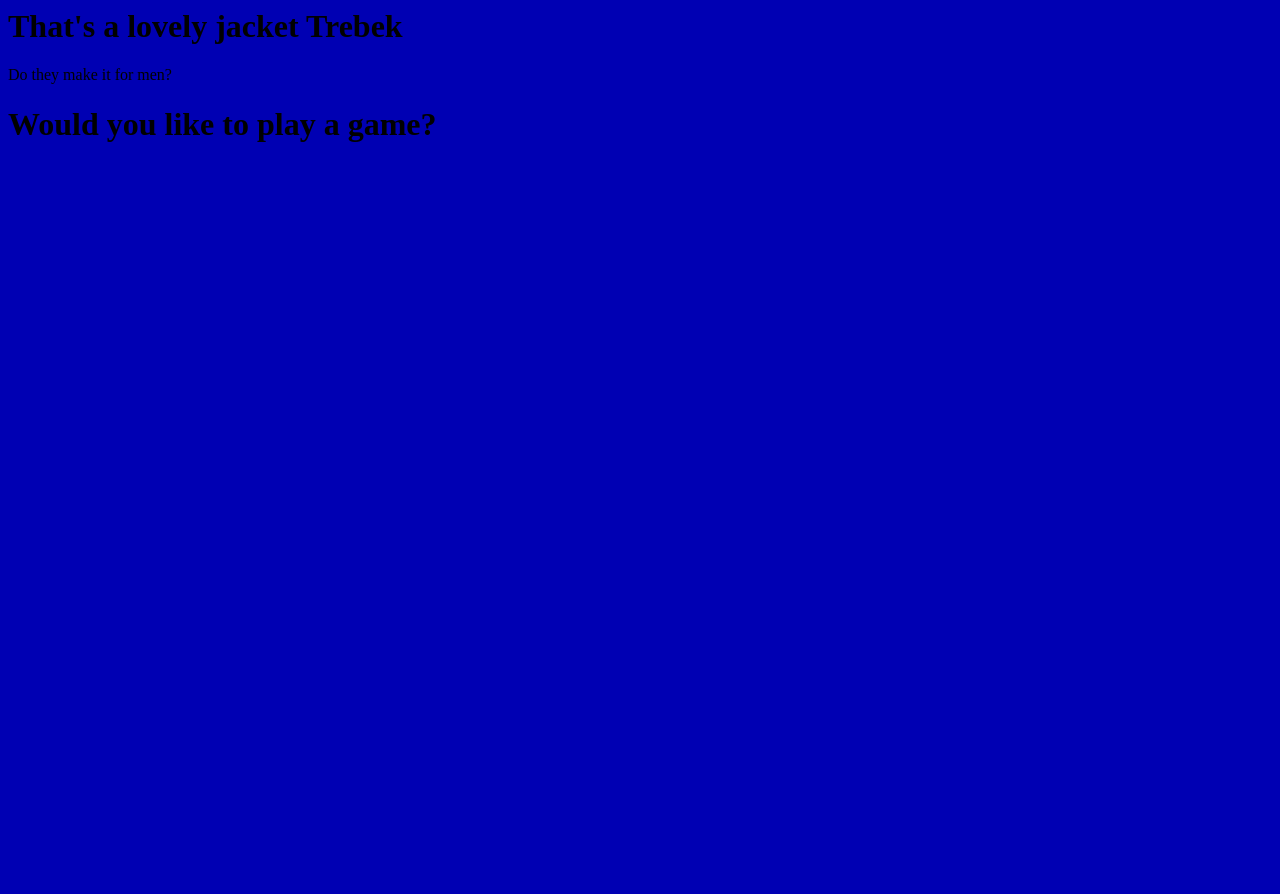
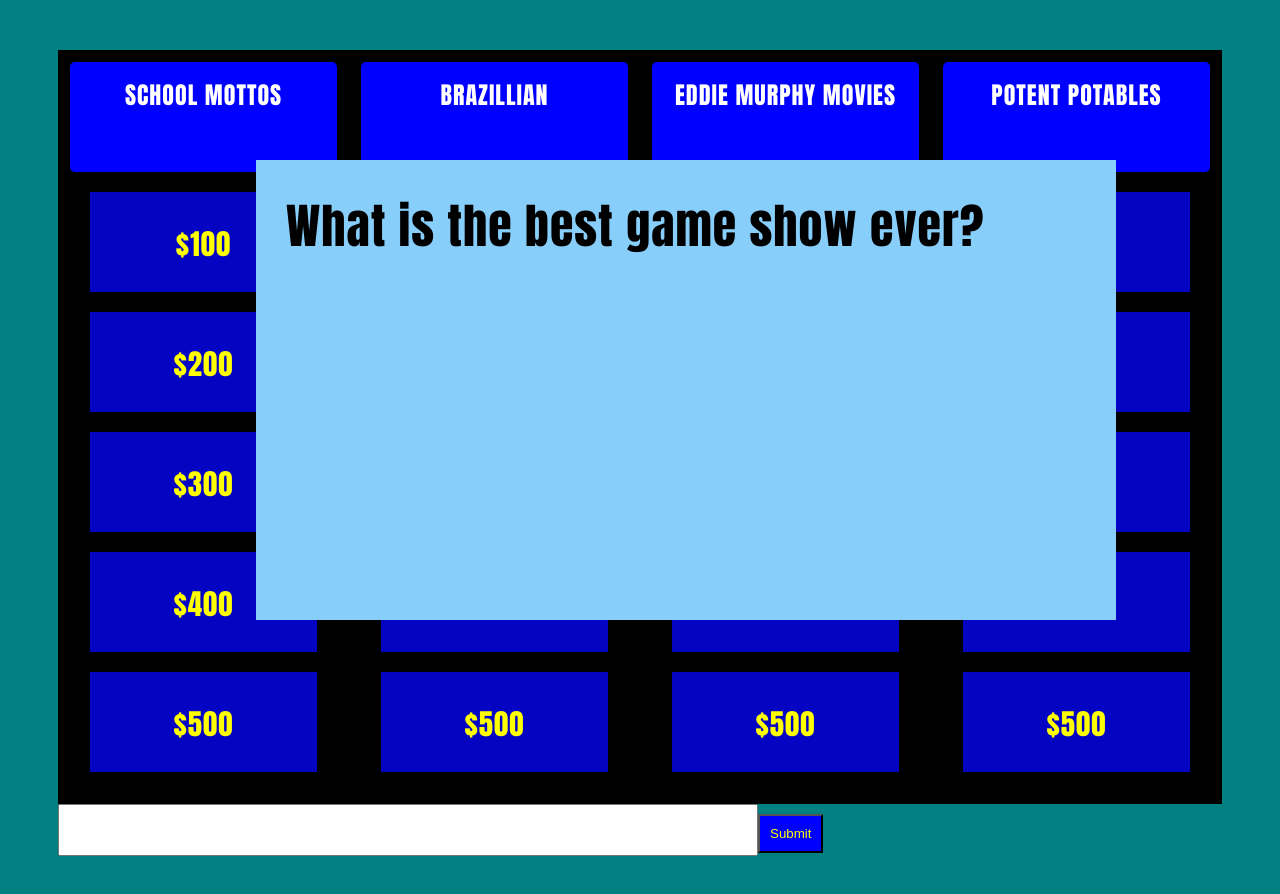
Before and after one commit to mapleseventh/jeoparody, a React app: page / in a window 1280 px wide. Shown: the top 894 px of the page. Before the commit the page ends 800 px from the top, so only its background shows below. Built offline with nearby package versions, Linux system fonts and the light colour scheme.

Commit message:
Merged with production, pushing to repo

```diff
--- a/client/actions/actions.js
+++ b/client/actions/actions.js
@@ -16,3 +16,13 @@ export const flipCard = (event) => ({
   type: types.FLIP_CARD,
   payload: event,
 });
+
+export const inputAnswer = (event) => ({
+  type: types.INPUT_ANSWER,
+  payload: event,
+});
+
+export const submitAnswer = (event) => ({
+  type: types.SUBMIT_ANSWER,
+  payload: event,
+});
--- /dev/null
+++ b/client/components/CardComponent.jsx
@@ -0,0 +1,17 @@
+import React from 'react';
+
+const Card = (props) => {
+
+  const { value, clue, answer, state } = props;
+
+
+
+  return (
+    <div className='card-component-div'>
+      <div className='point-value'>${value}</div>
+    </div>
+  )
+}
+
+
+export default Card;
--- /dev/null
+++ b/client/components/ColumnComponent.jsx
@@ -0,0 +1,41 @@
+import React from 'react';
+import CardComponent from './CardComponent.jsx';
+
+const Column = (props) => {
+
+  console.log(props.category)
+
+  const clues = props.category.clues;
+  const cards = [];
+
+  clues.forEach((current, i) => {
+    const newCard = <CardComponent
+      value={current.value}
+      clue={current.clue}
+      answer={current.answer}
+      state={current.state}
+      key={`${props.category.name}${i}`}
+
+    />
+    cards.push(newCard);
+  });
+
+  return (
+    <div className='column-component-div'>
+      <div className="category-name">
+        <span>{props.category.name}</span>
+      </div>
+      <div className="cards-container">
+        {cards}
+      </div>
+    </div>
+  )
+}
+
+
+
+
+
+
+
+export default Column;
--- a/client/componets/CardDisplay.jsx
+++ /dev/null
@@ -1,14 +0,0 @@
-import React from 'react';
-
-
-
-const CardDisplay = (props) => {
-
-    return (
-        <div>
-            <span>Your Question here</span>
-        </div>
-    )
-}
-
-export default CardDisplay;
--- a/client/constants/actionTypes.js
+++ b/client/constants/actionTypes.js
@@ -17,3 +17,5 @@
 // export const $1 = "$1";
 
 export const FLIP_CARD = "FLIP_CARD"
+export const INPUT_ANSWER = "INPUT_ANSWER"
+export const SUBMIT_ANSWER = "SUBMIT_ANSWER"
--- a/client/containers/MainContainer.jsx
+++ b/client/containers/MainContainer.jsx
@@ -1,15 +1,19 @@
 import React from 'react'
 import { connect } from 'react-redux';
-import CardDisplay from '../componets/CardDisplay.jsx'
+import ColumnComponent from '../components/ColumnComponent.jsx'
+import * as actions from '../actions/actions';
 
 const mapStateToProps = (store) => ({
-    totalScore: store.totalScore,
+    totalScore: store.trivia.totalScore,
+    questionData: store.trivia.questionData,
+    currentAnswer: store.trivia.currentAnswer,
 })
 
 
-const mapDispatchToProps = dispatch => ({
-    //nothing dispatched yet
-  });
+const mapDispatchToProps = (dispatch) => ({
+    submitAnswer: (answer) => dispatch(actions.submitAnswer(answer)),
+    inputAnswer: (event) => dispatch(actions.inputAnswer(event))
+});
 
 
 class MainContainer extends React.Component {
@@ -17,14 +21,45 @@ class MainContainer extends React.Component {
         super(props)
     }
 
-    render(){
+
+
+
+    render() {
+        console.log(this.props.totalScore)
+
+        let questionData = this.props.questionData;
+        let categories = [];
+
+        questionData.forEach((element, i) => {
+            console.log(element);
+            const newColumn = <ColumnComponent category={element} key={element.name} />
+            categories.push(newColumn);
+        });
+
         return (
-            <h1>Would you like to play a game?</h1>
+            <div className='main-container-div'>
+                <div className="column-container">
+                    {categories}
+                </div>
+
+                <div className='clue-display'>
+                    What is the best game show ever?
+                </div>
+
+                <form id='answer-form'
+                    onSubmit={e => {
+                        e.preventDefault();
+                        this.props.submitAnswer()
+                    }} >
+                    <input id="answer-input"
+                        onChange={this.props.inputAnswer}
+                        value={this.props.currentAnswer} />
+                    <input id="submit-answer" type='submit' />
+                </form>
+            </div >
         )
     }
-
-
 }
 
 
-export default connect(mapStateToProps,mapDispatchToProps)(MainContainer);
+export default connect(mapStateToProps, mapDispatchToProps)(MainContainer);
--- a/client/index.html
+++ b/client/index.html
@@ -5,9 +5,6 @@
   <link rel="stylesheet"  href="styles.css">
 </head>
 <body>
-
-  <h1>That's a lovely jacket Trebek</h1>
-  <span>Do they make it for men?</span>
   <div id="contents"></div>
   <script src="bundle.js"></script>
 </body>
--- a/client/reducers/triviaReducer.js
+++ b/client/reducers/triviaReducer.js
@@ -15,13 +15,16 @@ import * as types from '../constants/actionTypes';
 const initialState = {
     username: '',
     totalScore: 0,
-    categories:
+    currentQuestion: '',
+    currentAnswer: '',
+    questionData:
+        // Need to add value for player answers to each card object
         [
             {
                 name: "School Mottos",
                 clues: [
                     {
-                        clue: "Many schools use this motto from genesis, gods first spoken command",
+                        clue: "Many schools use this motto from genesis, gods first spoken comsdmand",
                         answer: "Let there be light",
                         state: "fresh",
                         value: 100
@@ -114,7 +117,7 @@ const initialState = {
                 ]
             },
             {
-                name: "Stock Clues",
+                name: "Potent Potables",
                 clues: [
                     {
                         clue: "Helllo World....I'm getting lazy",
@@ -146,17 +149,54 @@ const initialState = {
                 ]
             },
 
+        ],
+    currentGame: {
+        score: 123,
+        questions: [
+            {
+                category: 'eddie murphy movies',
+                question: 'What country did Price Akeem come from?',
+                correct: 'Zamunda',
+                answered: 'America',
+                time: 5,
+            },
+            {
+                category: 'eddie murphy movies',
+                question: 'Complete this quote: Looking Good Billy Rey',
+                correct: 'Feeling good Lewis',
+                answered: 'Feeling good Lewis',
+                time: 3,
+            },
         ]
+    }
 }
 
 
 const triviaReducer = (state = initialState, action) => {
+    console.log(`Action: ${action.type}`);
+
+    switch (action.type) {
+        case types.FLIP_CARD:
+
+            return state;
+
+        case types.SUBMIT_ANSWER:
+            console.log('Answer Submitted');
+
+            console.log(state.currentAnswer);
 
 
-    switch (action.types) {
-        case types.FLIP_CARD:
-            return state;
 
+            return {
+                ...state,
+                currentAnswer: ''
+            };
+        case types.INPUT_ANSWER:
+            const currentAnswer = (action.payload.target.value);
+            return {
+                ...state,
+                currentAnswer
+            }
         default:
             return state;
 
--- a/client/styles.css
+++ b/client/styles.css
@@ -1,3 +1,77 @@
-html{
-    background-color: #0000b3;
+html {
+    background-color: teal;
+    font-family: Impact, Haettenschweiler, 'Arial Narrow Bold', sans-serif;
+    letter-spacing: 1px;
 }
+
+#answer-form{
+    margin: auto;
+}
+
+#answer-input{
+    width: 700px;
+    font-size: 1.5em;
+    padding: 10px;
+}
+#submit-answer{
+    padding: 10px;
+    color: yellow;
+    background-color: blue;
+}
+
+.clue-display {
+    /* display:none; */
+    height: 400px;
+    width: 800px;
+    background-color: lightskyblue;
+    position: fixed;
+    top: 20%;
+    left: 20%;
+    font-size: 3em;
+    padding: 30px;
+}
+
+.main-container-div {
+    margin: 50px;
+}
+
+.column-container {
+    display: flex;
+    flex-direction: row;
+}
+
+.column-component-div {
+    padding: 10px;
+    width: 300px;
+    border: solid 2px black;
+    background-color: black;
+}
+
+.category-name {
+    font-size: 1.5em;
+    height: 80px;
+    text-align: center;
+    margin: auto;
+    color: white;
+    text-transform: uppercase;
+    background-color: blue;
+    padding: 15px;
+    border-radius: 5px;
+}
+
+.card-component-div {
+    padding: 10px;
+    height: 80px;
+    width: 100x;
+    margin: 20px;
+    /* border: solid 2px black; */
+    background-color: rgb(4, 4, 194);
+    text-align: center;
+}
+
+.point-value {
+    padding: 20;
+    font-size: 1.8em;
+    vertical-align: middle;
+    color: yellow;
+}
```
